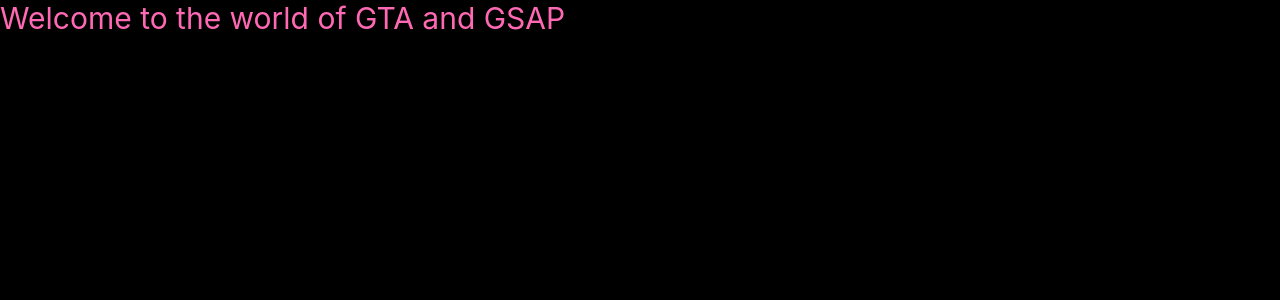
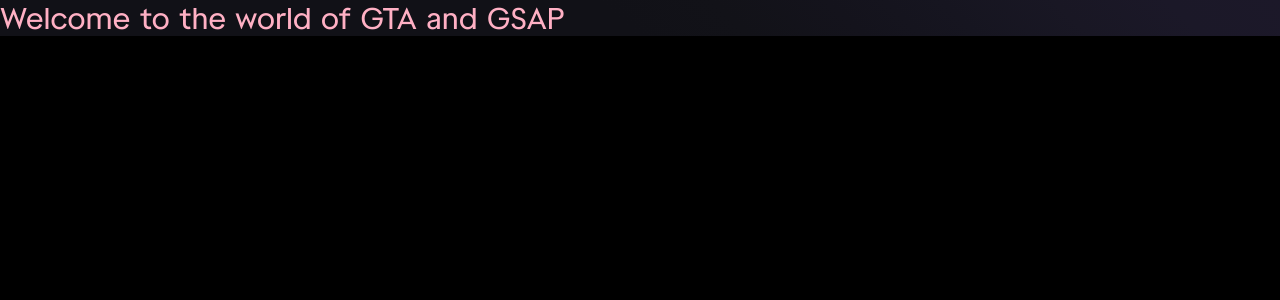
Before and after one commit to fadhilhasan/gta_landing, a React (Vite) app: page / in a window 1280 px wide. Shown: the top 300 px of the page. Built offline with nearby package versions, Linux system fonts and the light colour scheme.

Commit message:
prepare the styling

```diff
--- a/src/index.css
+++ b/src/index.css
@@ -1,16 +1,277 @@
 @import "tailwindcss";
 
+@font-face {
+  font-family: "Long";
+  src: url("/fonts/long.woff");
+}
+
+@font-face {
+  font-family: "Round";
+  src: url("/fonts/round.woff");
+}
+
+@font-face {
+  font-family: "Round Bold";
+  font-weight: bold;
+  src: url("/fonts/round-bold.woff");
+}
+
 @theme {
-  --color-pink: #ff69b4;
+  --font-sans: "Round", sans-serif;
+  --font-long: "Long", sans-serif;
+  --font-round-bold: "Round Bold", sans-serif;
+  --color-yellow: #fff9cb;
+  --color-pink: #ffb0c4;
+  --breakpoint-sm: 40rem;
+  --breakpoint-xs: 20rem;
+  --breakpoint-3xl: 120rem;
 }
 
 body {
-  width: 100%;
+  width: 100dvw;
+  overflow-x: hidden;
+  font-family: "Round", sans-serif;
   background-color: black;
+}
+
+main {
+  background: linear-gradient(
+    223.17deg,
+    rgb(28, 24, 41) 0%,
+    rgb(27, 24, 40) 8.61%,
+    rgb(25, 23, 36) 17.21%,
+    rgb(22, 21, 32) 25.82%,
+    rgb(20, 19, 28) 34.42%,
+    rgb(18, 18, 24) 43.03%,
+    rgb(17, 17, 23) 51.63%
+  );
 }
 
 @layer utilities {
   .flex-center {
-    @apply flex items-center justify-center;
+    @apply flex justify-center items-center;
+  }
+  .col-center {
+    @apply flex flex-col justify-center items-center;
+  }
+  .abs-center {
+    @apply absolute top-1/2 left-1/2 -translate-x-1/2 -translate-y-1/2;
   }
 }
+
+@layer components {
+  main {
+    @apply w-dvw overflow-x-hidden;
+  }
+  nav {
+    @apply fixed top-0 left-0 w-full flex justify-between items-center md:p-16 p-5 z-[100];
+  }
+  .gradient-title {
+    @apply md:text-[8rem] text-[5rem] font-round-bold !font-extrabold uppercase md:leading-[7rem] leading-[4.5rem] text-center bg-gradient-to-r from-pink-400 via-red-400 to-orange-400 bg-clip-text text-transparent;
+  }
+  .hero-section {
+    @apply w-dvw h-dvh relative overflow-hidden;
+
+    .scale-out {
+      @apply object-cover md:scale-125 h-full;
+    }
+    .title-logo {
+      @apply absolute h-full md:scale-125 top-0 object-cover;
+    }
+    .trailer-logo {
+      @apply absolute -bottom-5 w-48 left-1/2 -translate-x-1/2;
+    }
+    .play-img {
+      @apply rounded-full md:size-28 size-20 bg-white absolute top-1/2 left-1/2 -translate-x-1/2 -translate-y-1/2 flex justify-center items-center;
+    }
+    .fake-logo-wrapper {
+      @apply absolute z-50 xs:top-[9.5rem] sm:top-[12.8rem] md:top-[8.5rem] 2xl:top-44 3xl:top-48 left-1/2 -translate-x-1/2;
+    }
+    .overlay-logo {
+      @apply size-full object-cover opacity-0 w-60 md:w-60 2xl:w-72 3xl:w-80;
+    }
+  }
+  .first-vd-wrapper {
+    .first-vd {
+      @apply size-full object-cover md:[object-position:50%_center] [object-position:75%_center];
+    }
+  }
+  .entrance-message {
+    @apply absolute inset-0 w-full h-dvh overflow-hidden z-20 opacity-100;
+
+    .entrance-logo {
+      @apply 2xl:w-72 3xl:w-80 md:w-60 w-48 absolute xs:top-[9.5rem] sm:top-[12.8rem] md:top-[8.5rem] 2xl:top-44 3xl:top-48 left-1/2 -translate-x-1/2;
+    }
+
+    .text-wrapper {
+      @apply mt-40 md:mt-60 2xl:mt-44 3xl:top-48;
+    }
+  }
+  .jason {
+    @apply relative z-10 lg:ps-40 2xl:ps-80 ps-10 py-40 mt-60 flex lg:flex-row flex-col justify-between gap-5 w-dvw overflow-x-hidden;
+
+    h1 {
+      @apply text-yellow font-long uppercase text-8xl mb-20;
+    }
+    h2 {
+      @apply text-pink md:text-5xl text-3xl mb-7 md:pe-20 pe-10;
+    }
+    p {
+      @apply text-white md:text-2xl text-lg md:pe-28 pe-14;
+    }
+    .jason-1 {
+      @apply bg-yellow lg:h-[80vh] w-auto -translate-x-5;
+
+      img {
+        @apply size-full object-cover [object-position:5%_center] hover:scale-[0.98] transition duration-700 ease-in-out;
+      }
+    }
+    .jason-2 {
+      @apply bg-yellow h-[90vh] w-auto md:mt-36 mt-20 -translate-x-5;
+
+      img {
+        @apply size-full object-cover [object-position:80%_center] hover:scale-x-[0.97] hover:scale-y-[0.98] transition duration-700 ease-in-out;
+      }
+    }
+    .jason-3 {
+      @apply bg-yellow h-[50vh] md:w-[60%] -translate-x-5;
+
+      img {
+        @apply size-full object-cover [object-position:42%_center] hover:scale-[0.97] transition duration-700 ease-in-out;
+      }
+    }
+  }
+  .lucia {
+    @apply relative;
+  }
+  .lucia-life {
+    @apply relative z-10 py-40 mt-60 flex lg:flex-row flex-col justify-between gap-5 w-dvw overflow-x-hidden;
+
+    h1 {
+      @apply text-yellow font-long uppercase text-8xl mb-20;
+    }
+    h2 {
+      @apply text-pink md:text-5xl text-3xl mb-7 md:pe-20 pe-10;
+    }
+    p {
+      @apply text-white md:text-2xl text-lg md:pe-28 pe-14;
+    }
+    p:last-of-type {
+      @apply md:hidden block xl:block;
+    }
+    .lucia-1 {
+      @apply bg-yellow lg:h-[80vh] w-auto -translate-x-5;
+
+      img {
+        @apply size-full object-cover [object-position:85%_center] hover:scale-[0.98] transition duration-700 ease-in-out;
+      }
+    }
+    .lucia-2 {
+      @apply bg-yellow lg:h-[60vh] lg:w-[70%] w-[80%] md:my-36 my-20 lg:-translate-x-5 translate-x-5;
+
+      img {
+        @apply size-full object-cover [object-position:50%_center] hover:scale-x-[0.98] hover:scale-y-[0.98] transition duration-700 ease-in-out;
+      }
+    }
+    .lucia-3 {
+      @apply bg-yellow lg:h-[90vh] md:w-[60%] -translate-x-5;
+
+      img {
+        @apply size-full object-cover [object-position:62%_center] hover:scale-x-[0.98] hover:scale-y-[0.99] transition duration-700 ease-in-out;
+      }
+    }
+  }
+  .lucia-content {
+    @apply flex justify-center items-center;
+
+    h1 {
+      @apply relative font-round-bold md:text-9xl text-6xl md:leading-28;
+    }
+    h2 {
+      @apply relative font-round-bold md:text-4xl text-xl max-w-md lg:mt-0 mt-10;
+    }
+  }
+  .post-card {
+    @apply relative flex justify-center items-center pb-80 shadow-2xl;
+
+    .animated-gradient-bg {
+      @apply absolute w-full md:h-[200vh] h-[220vh] left-0 xl:-bottom-1/2 md:-bottom-5/6;
+    }
+
+    .post-card-wrapper {
+      @apply xl:mx-56 md:mx-12 mx-5 xl:h-[85vh] md:h-[40vh] h-[30vh] w-full flex justify-center items-center overflow-hidden relative;
+
+      video {
+        @apply w-full h-full 2xl:scale-x-105 object-cover;
+      }
+
+      img {
+        @apply absolute z-10 w-full h-full;
+      }
+
+      button {
+        @apply rounded-full bg-white absolute left-1/2 -translate-x-1/2 md:bottom-16 -bottom-28 md:w-fit w-2/3 px-5 md:px-7 py-4 text-lg;
+      }
+    }
+  }
+  .final {
+    @apply relative h-dvh overflow-hidden;
+
+    .final-content {
+      @apply scale-110;
+    }
+  }
+
+  .final-message {
+    @apply absolute w-full h-dvh overflow-hidden z-50 opacity-100;
+  }
+}
+
+.black-gradient-bg {
+  background: linear-gradient(
+    223.17deg,
+    rgb(28, 24, 41) 0%,
+    rgb(27, 24, 40) 8.61%,
+    rgb(25, 23, 36) 17.21%,
+    rgb(22, 21, 32) 25.82%,
+    rgb(20, 19, 28) 34.42%,
+    rgb(18, 18, 24) 43.03%,
+    rgb(17, 17, 23) 51.63%
+  );
+}
+
+.entrance-message {
+  mask-image: radial-gradient(circle at 50% 100vh, black 0%, transparent 0%);
+  mask-repeat: no-repeat;
+  mask-size: 100% 100%;
+}
+
+.lucia-content h1,
+.lucia-content h2 {
+  background-image: radial-gradient(
+    at 80% 40%,
+    rgb(252, 82, 67) 0%,
+    rgb(223, 58, 147) 50%,
+    transparent 100%
+  );
+  background-clip: text;
+  -webkit-background-clip: text;
+  -webkit-text-fill-color: transparent;
+}
+
+.mask-wrapper {
+  mask-image: url("/images/big-hero-text.svg");
+  mask-repeat: no-repeat;
+}
+
+.animated-gradient-bg {
+  background: linear-gradient(135deg, #1e2a52 0%, #6e4b91 100%);
+}
+
+.jon-content {
+  background: radial-gradient(ellipse, #111117 20%, transparent 70%);
+}
+
+.lucia-life-content {
+  background: radial-gradient(ellipse, #111117 20%, transparent 70%);
+}
```
